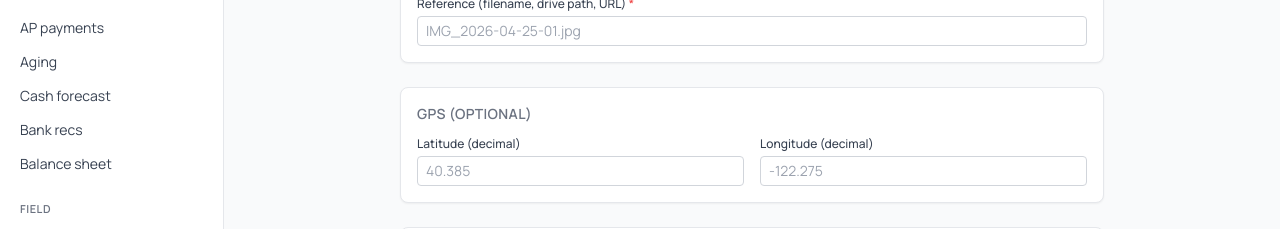
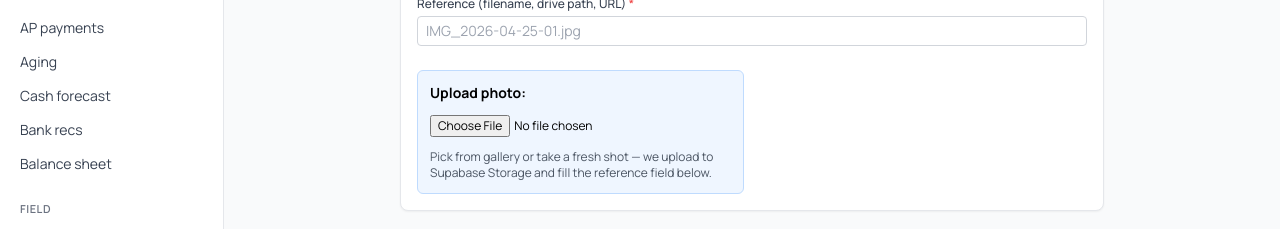
Before and after one commit to yge-engineering/yge-app, a Next.js app in the folder apps/web/: page /photos/new in a window 1280 px wide. Shown: the part 723-952 px from the top of the page. Built offline with nearby package versions, Linux system fonts and the light colour scheme; no server answers.

Commit message:
feat(web): photo upload widget — Supabase Storage push from /photos/new

```diff
--- a/apps/web/src/components/photo-editor.tsx
+++ b/apps/web/src/components/photo-editor.tsx
@@ -5,6 +5,7 @@
 import { useRouter } from 'next/navigation';
 import { useState } from 'react';
 import { useTranslator } from '../lib/use-translator';
+import { PhotoUploadWidget } from './photo-upload-widget';
 import {
   photoCategoryLabel,
   type Photo,
@@ -231,6 +232,9 @@ export function PhotoEditor({
             required
           />
         </Field>
+        <PhotoUploadWidget
+          onUploaded={(ref) => setField('reference', ref)}
+        />
       </Section>
 
       <Section title={t('photo.secGps')}>
--- /dev/null
+++ b/apps/web/src/components/photo-upload-widget.tsx
@@ -0,0 +1,96 @@
+// Photo upload widget — sits next to the reference input on the
+// photo editor and pushes the bytes to Supabase Storage via
+// POST /api/photos/upload.
+
+'use client';
+
+import { useRef, useState } from 'react';
+
+function apiBaseUrl(): string {
+  return process.env.NEXT_PUBLIC_API_URL ?? 'http://localhost:4000';
+}
+
+export interface PhotoUploadWidgetProps {
+  /** Called with the storage object key once the upload finishes. */
+  onUploaded: (reference: string, signedUrl: string) => void;
+  /** Optional currently-set signed URL to render as a thumbnail. */
+  initialPreview?: string;
+}
+
+export function PhotoUploadWidget({
+  onUploaded,
+  initialPreview,
+}: PhotoUploadWidgetProps) {
+  const fileRef = useRef<HTMLInputElement | null>(null);
+  const [busy, setBusy] = useState(false);
+  const [error, setError] = useState<string | null>(null);
+  const [preview, setPreview] = useState<string | null>(
+    initialPreview ?? null,
+  );
+
+  async function onChange(event: React.ChangeEvent<HTMLInputElement>) {
+    const file = event.target.files?.[0];
+    if (!file) return;
+    setError(null);
+    setBusy(true);
+    try {
+      const fd = new FormData();
+      fd.append('file', file);
+      const res = await fetch(`${apiBaseUrl()}/api/photos/upload`, {
+        method: 'POST',
+        body: fd,
+      });
+      if (!res.ok) {
+        const body = (await res.json().catch(() => ({}))) as { error?: string };
+        setError(body.error ?? `Upload failed (${res.status})`);
+        return;
+      }
+      const body = (await res.json()) as {
+        reference: string;
+        signedUrl: string;
+      };
+      setPreview(body.signedUrl);
+      onUploaded(body.reference, body.signedUrl);
+    } catch (err) {
+      setError((err as Error).message);
+    } finally {
+      setBusy(false);
+      if (fileRef.current) fileRef.current.value = '';
+    }
+  }
+
+  return (
+    <div className="mt-2 rounded-md border border-yge-blue-200 bg-yge-blue-50 p-3 text-sm">
+      <div className="flex flex-wrap items-center gap-3">
+        <strong className="text-yge-blue-900">Upload photo:</strong>
+        <input
+          ref={fileRef}
+          type="file"
+          accept="image/jpeg,image/png,image/heic,image/heif,image/webp,image/jpg"
+          capture="environment"
+          onChange={onChange}
+          disabled={busy}
+          className="text-xs"
+        />
+        {busy ? (
+          <span className="text-xs text-gray-700">Uploading…</span>
+        ) : null}
+        <span className="text-xs text-gray-600">
+          Pick from gallery or take a fresh shot — we upload to Supabase
+          Storage and fill the reference field below.
+        </span>
+      </div>
+      {error ? <p className="mt-2 text-xs text-red-700">{error}</p> : null}
+      {preview ? (
+        <div className="mt-3">
+          {/* eslint-disable-next-line @next/next/no-img-element */}
+          <img
+            src={preview}
+            alt="Uploaded photo preview"
+            className="max-h-48 rounded border border-gray-200"
+          />
+        </div>
+      ) : null}
+    </div>
+  );
+}
```
